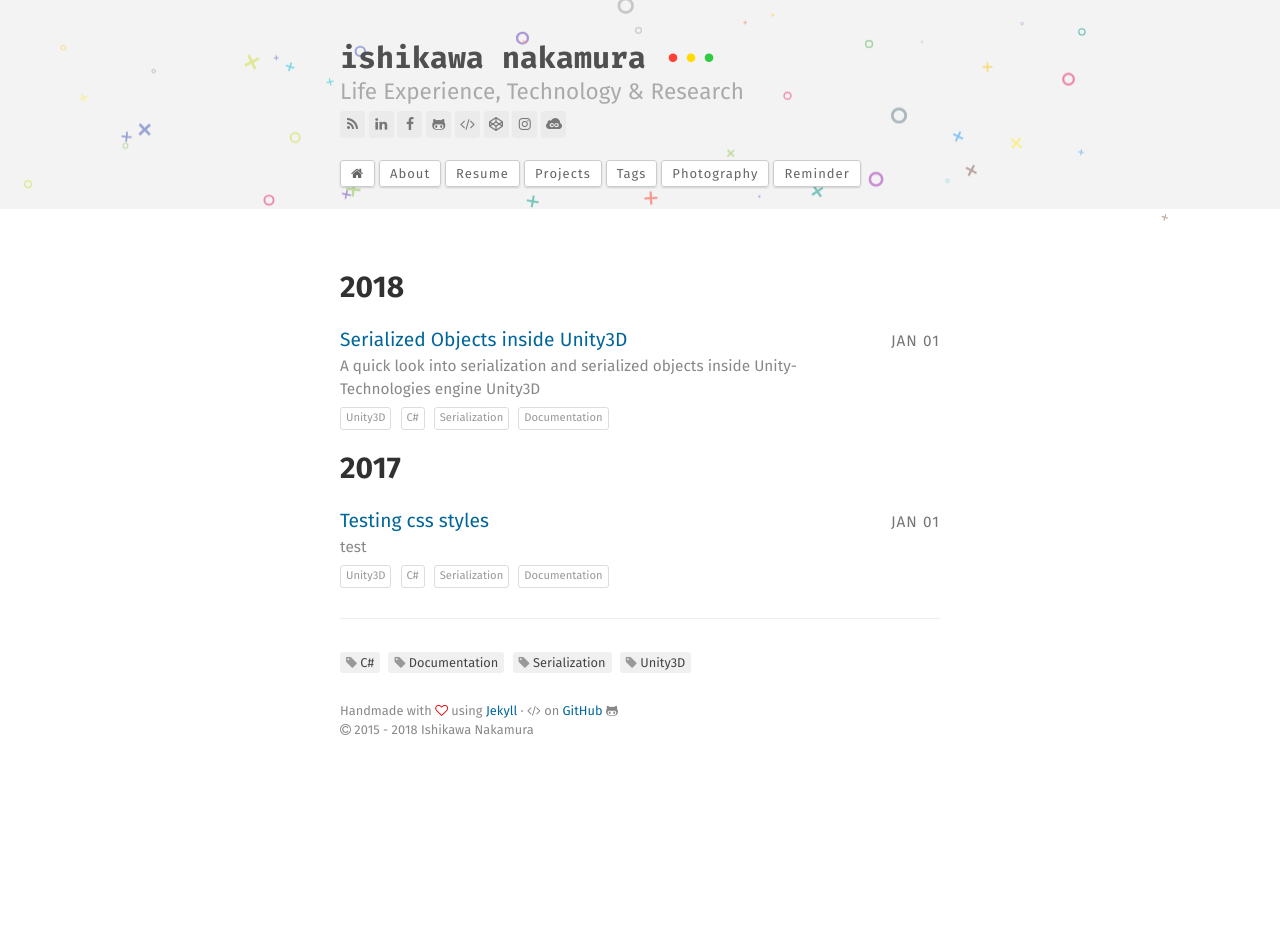
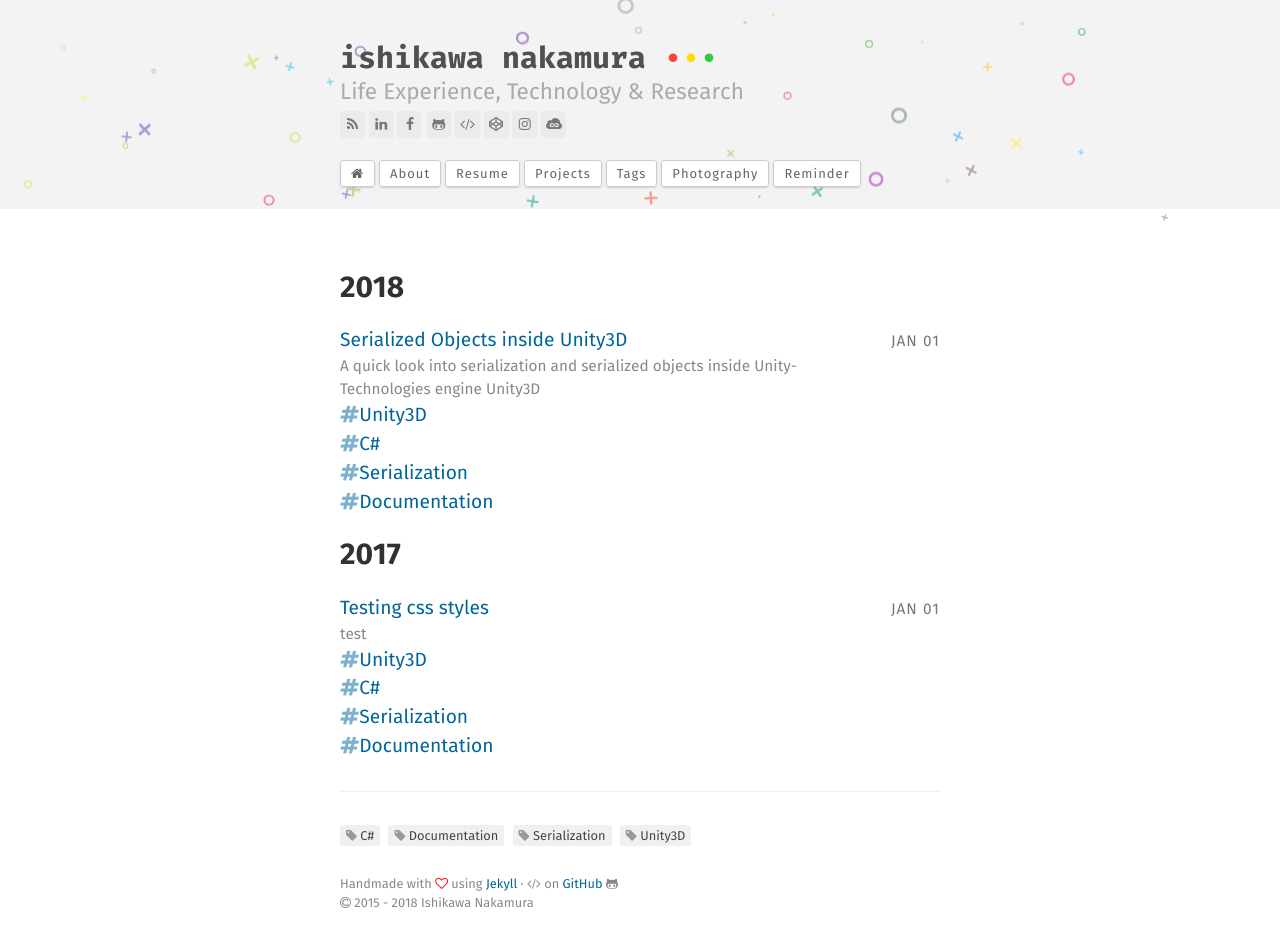
Before and after one commit to i5h1/i5h1.github.io, a Jekyll site: the page built from index.html, in a window 1280 px wide. Built offline with Jekyll 4.4.1, drawn with Linux system fonts in a browser that asks for light colours; before the commit the page ends 900 px from its top, so only the background shows below that.

Commit message:
Initial setup

```diff
--- a/index.html
+++ b/index.html
@@ -41,7 +41,7 @@
       <div class="post-list-desc">{{ post.description }}</div>
 
       {% for post_tag in post.tags %}
-        <a href="{{ site.url }}{{ site.baseurl }}/tagged#{{ post_tag | slugify }}"><div class="post-list-tag">{{ post_tag }}</div></a>
+        <div class="tagged"><a href="{{ site.url }}{{ site.baseurl }}/tagged#{{ post_tag | slugify }}"><i class="fa fa-hashtag muted" aria-hidden="true"></i>{{ post_tag }}</a></div>
       {% endfor %}
 
 
```
